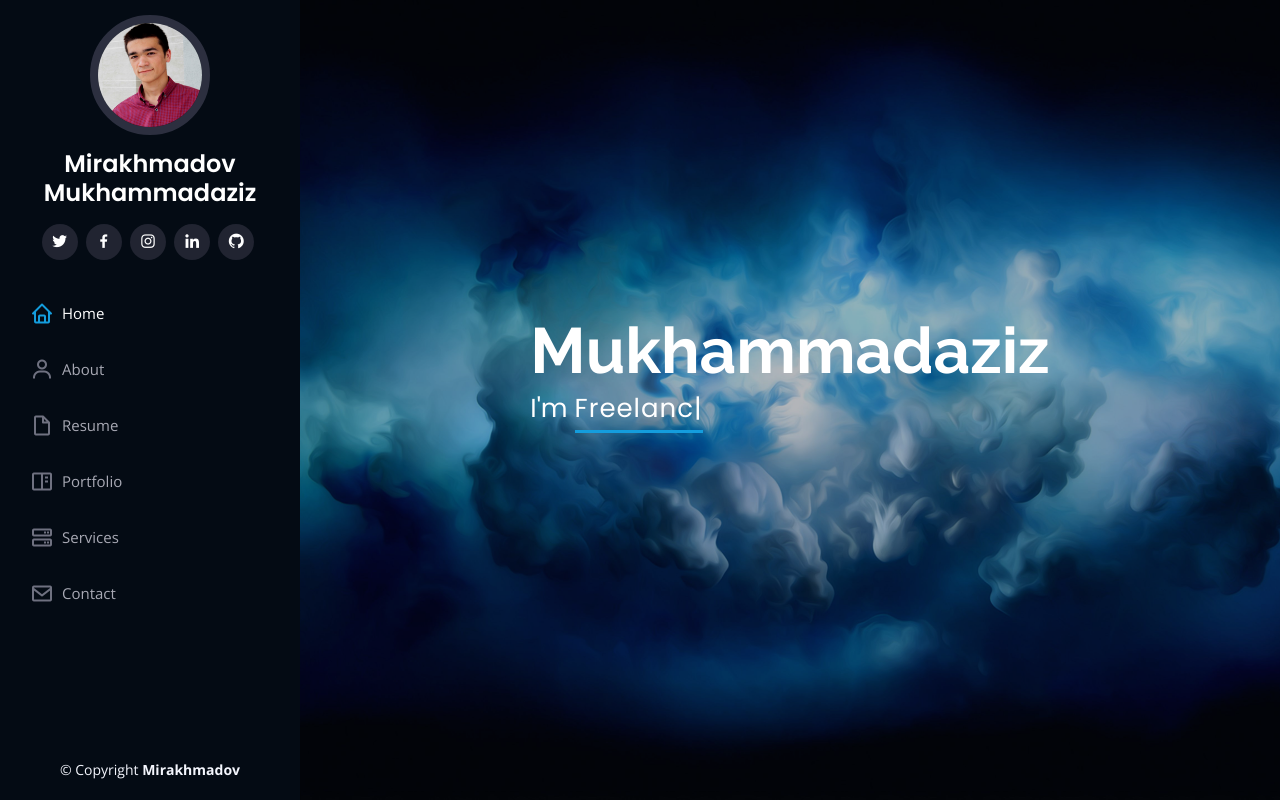
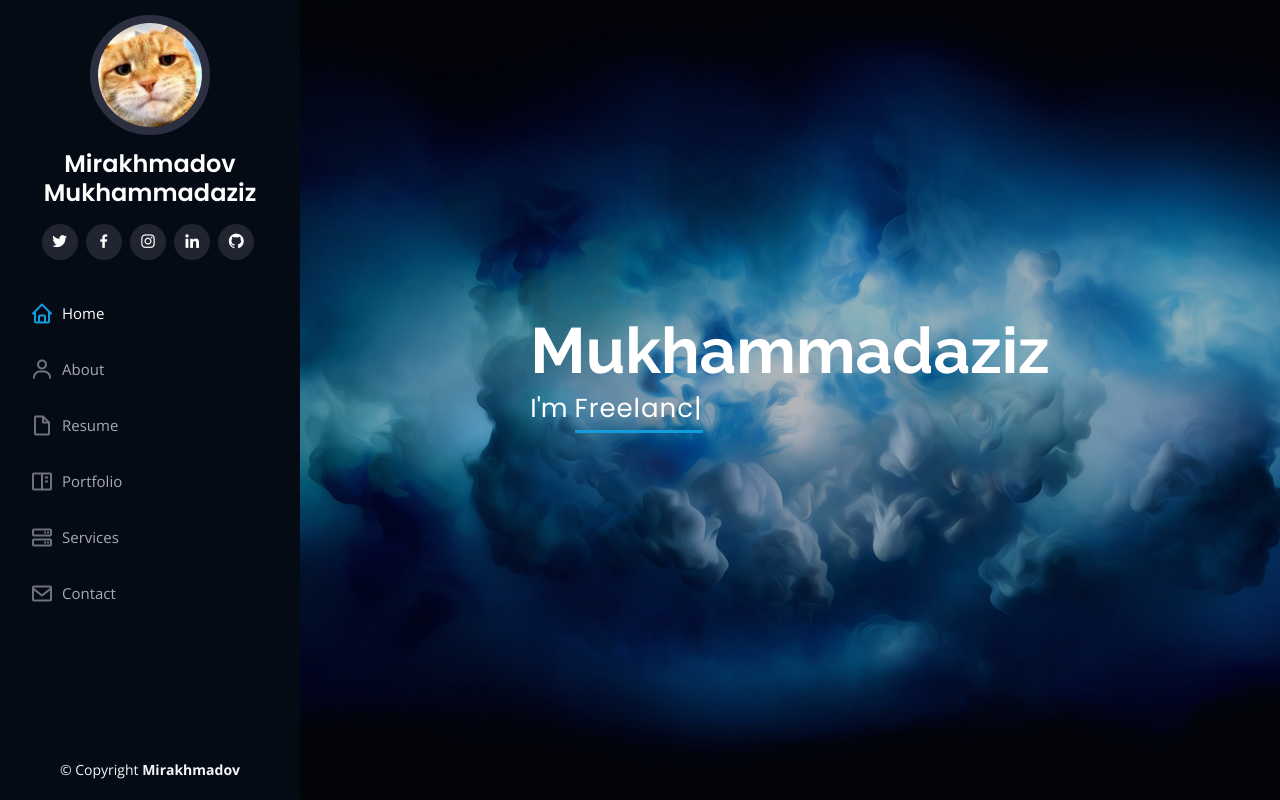
Before and after one commit to Mirakhmadov/mirakhmadov.github.io, a plain HTML site: page index.html in a window 1280 px wide. Shown: the top 800 px of the page. Drawn offline with nearby package versions, Linux system fonts and the light colour scheme.

Commit message:
updated profile img

```diff
--- a/index.html
+++ b/index.html
@@ -46,7 +46,7 @@
     <div class="d-flex flex-column">
 
         <div class="profile">
-            <img src="assets/img/profile-img-2.jpg" alt="" class="img-fluid rounded-circle">
+            <img src="assets/img/profile-img-2.jpeg" alt="" class="img-fluid rounded-circle">
             <h1 class="text-light text-center"><a href="/index.html">Mirakhmadov Mukhammadaziz</a></h1>
             <div class="social-links mt-3 text-center">
                 <a href="https://twitter.com/Mukhammadaziz_M" class="twitter"><i class="bx bxl-twitter"></i></a>
```
Also changed, not shown: assets/img/profile-img-2.jpeg (added), assets/img/profile-img-2.jpg (deleted).
